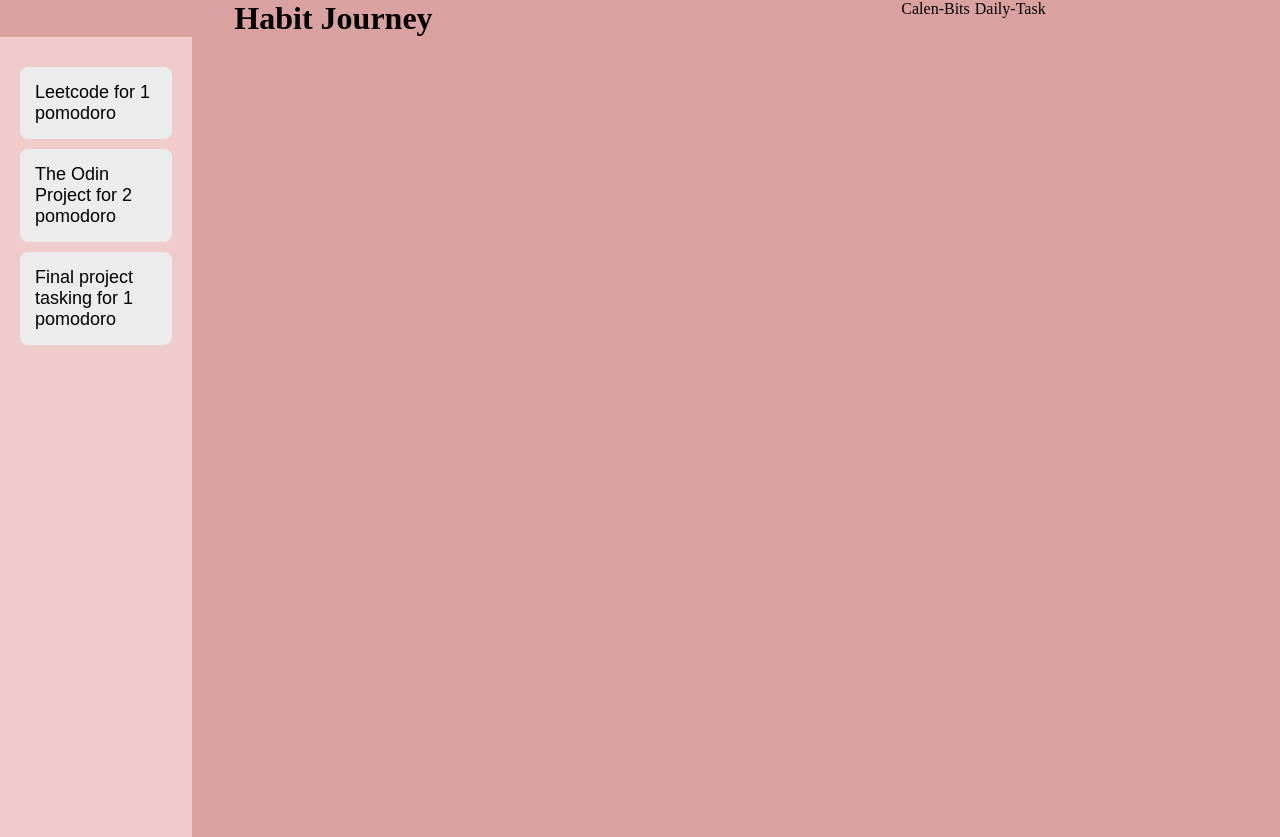
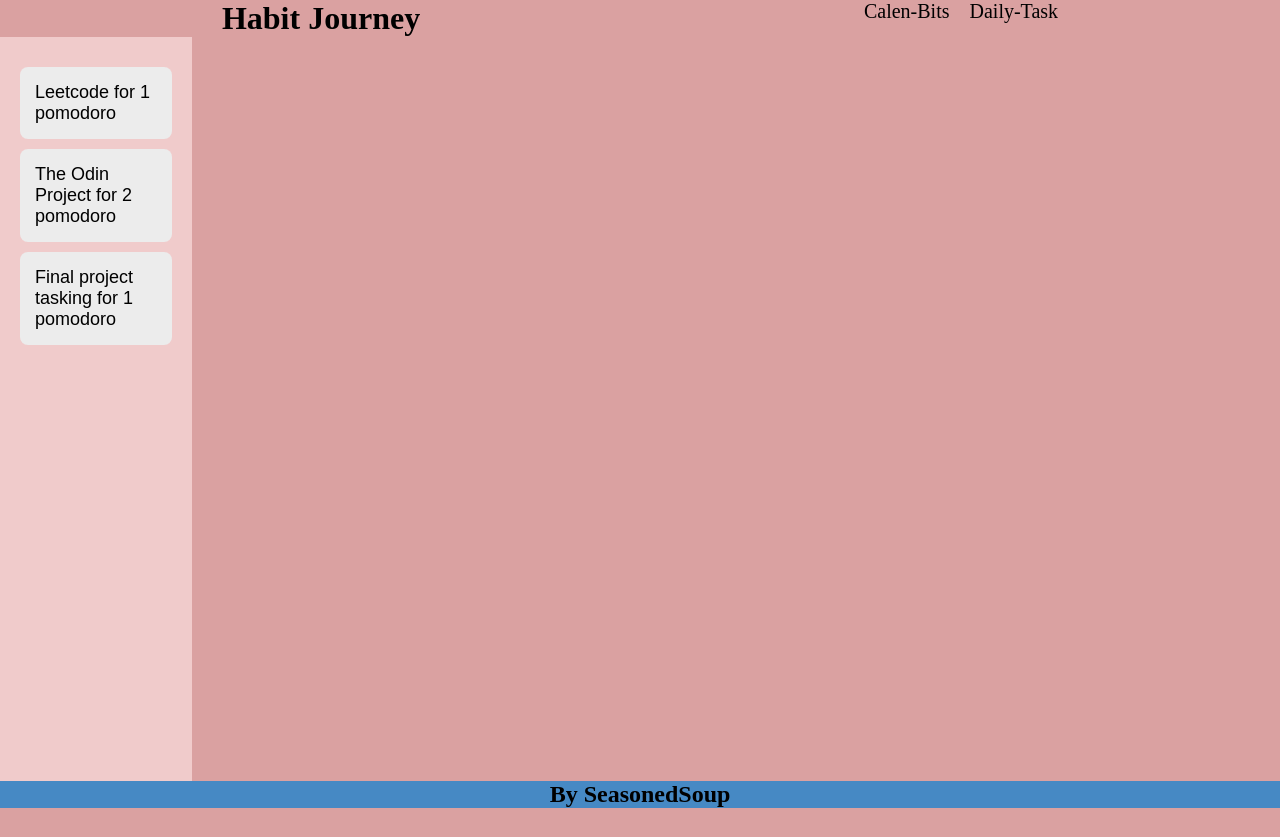
Before and after one commit to SeasonedSoup/Final-Project-Habit-Journey, a plain HTML site: page index.html in a window 1280 px wide. After the commit the page ends 808 px from the top, so only its background shows below. Drawn offline with Linux system fonts and the light colour scheme.

Commit message:
Add a simpel blue footer with credits to me

```diff
--- a/index.html
+++ b/index.html
@@ -26,5 +26,8 @@
             </ul>
         </div>
     </div>
+    <div class="footer">
+        By SeasonedSoup
+    </div>
 </body>
 </html>
--- a/style.css
+++ b/style.css
@@ -11,6 +11,7 @@
 
 body {
     background-color: #daa1a1;
+
 }
 
 .header {
@@ -21,14 +22,15 @@ body {
 #nav-items {
     display: flex;
     list-style-type: none;
-    gap: 5px;
+    gap: 20px;
+    font-size: 20px;
 
 }
 
 .container {
     display: flex;
     flex-direction: column;
-    height: 100vh;
+    height: 93vh;
 }
 .sidebar {
     width: 15%;
@@ -55,3 +57,12 @@ body {
 .sidebar ul li:hover {
     background-color: #ccc;
 }
+
+.footer {
+    background-color: rgb(70, 137, 196);
+    display: flex;
+    justify-content: center;
+    align-items: center;
+    font-weight: 900;
+    font-size: 24px;
+}
```
